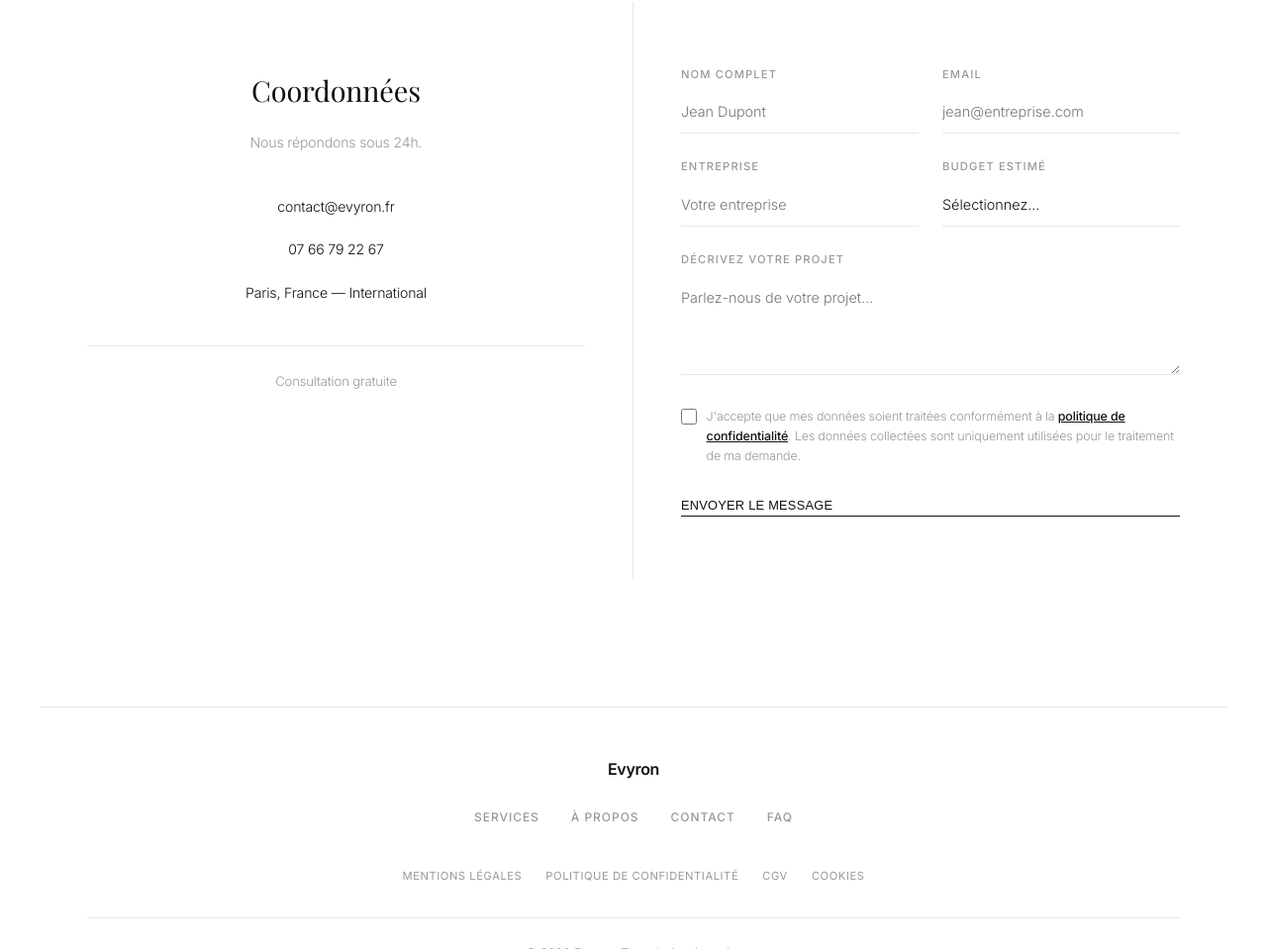
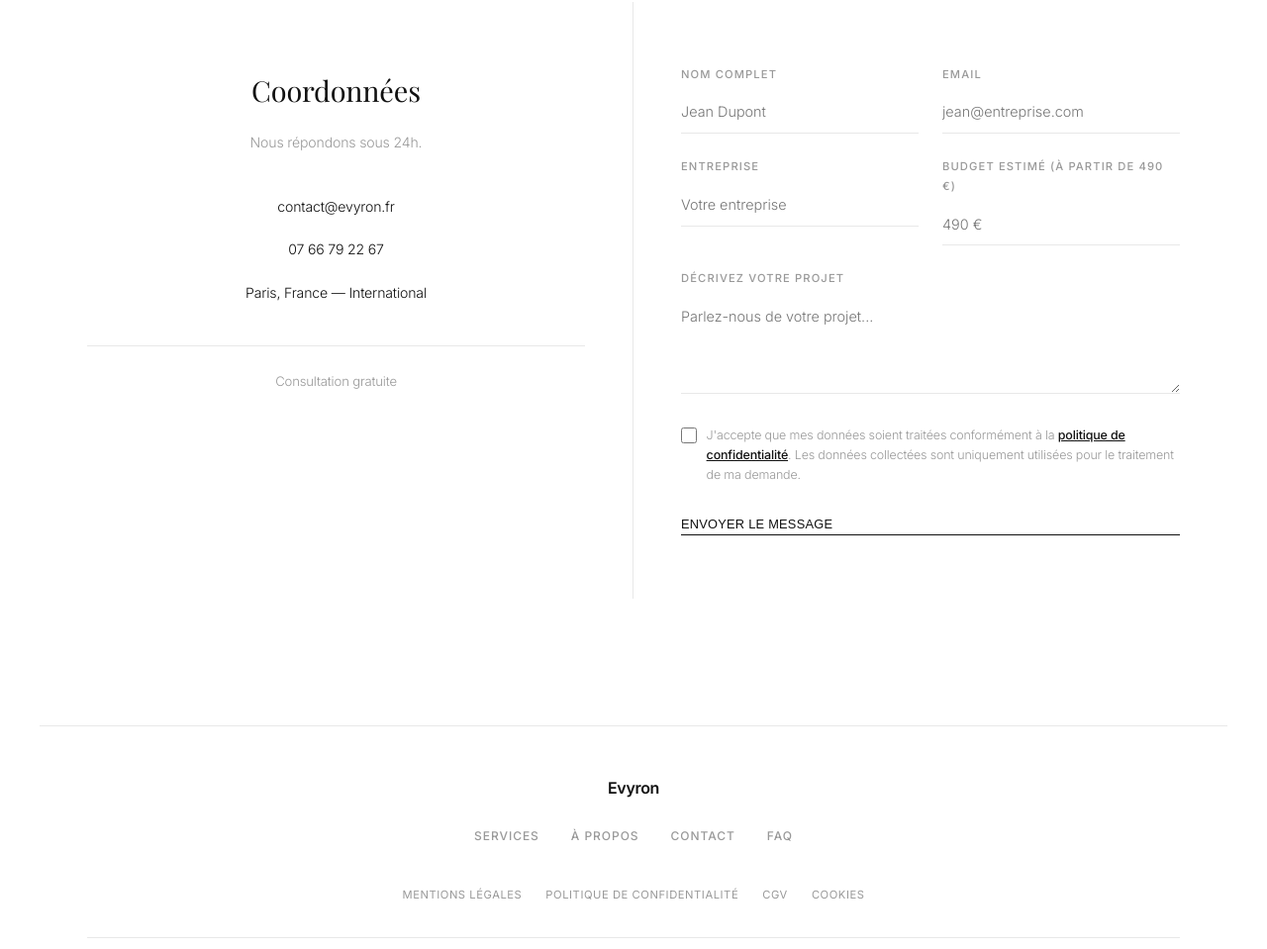
Before and after one commit to SkyZz171/EVYRON-Portfolio-V2, a website: page index.html in a window 1280 px wide. Shown: the part 5110-6069 px from the top of the page at 99% size. Drawn offline with nearby package versions, Linux system fonts and the light colour scheme; a web font is replaced by a local one.

Commit message:
Update budget field to custom input starting at 490€ and fix FAQ pricing
Replace dropdown budget selector with a number input (min 490€) in the
contact form. Update FAQ answer in both JSON-LD and visible section to
reflect the new starting price.

🤖 Generated with Codebuff
Co-Authored-By: Codebuff <noreply@codebuff.com>

```diff
--- a/index.html
+++ b/index.html
@@ -112,7 +112,7 @@
         "name": "Combien coûte la création d'un site web ?",
         "acceptedAnswer": {
           "@type": "Answer",
-          "text": "Le coût dépend de la complexité du projet. Un site vitrine commence à 5 000 €, un site e-commerce à 10 000 €. Contactez-nous pour un devis gratuit et personnalisé."
+          "text": "Le coût dépend de la complexité du projet. Nos prestations commencent à partir de 490 €. Contactez-nous pour un devis gratuit et personnalisé."
         }
       },
       {
@@ -1201,7 +1201,7 @@
       <div class="faq-list rv">
         <details class="faq-item">
           <summary>Combien coûte la création d'un site web ?</summary>
-          <p>Le coût dépend de la complexité du projet. Un site vitrine commence à 5 000 €, un site e-commerce à 10 000 €. Contactez-nous pour un devis gratuit et personnalisé.</p>
+          <p>Le coût dépend de la complexité du projet. Nos prestations commencent à partir de 490 €. Contactez-nous pour un devis gratuit et personnalisé.</p>
         </details>
         <details class="faq-item">
           <summary>Combien de temps faut-il pour créer un site web ?</summary>
@@ -1258,14 +1258,8 @@
                 <input type="text" name="entreprise" placeholder="Votre entreprise">
               </div>
               <div class="fg">
-                <label>Budget estimé</label>
-                <select name="budget">
-                  <option value="">Sélectionnez...</option>
-                  <option>5 000 € — 10 000 €</option>
-                  <option>10 000 € — 25 000 €</option>
-                  <option>25 000 € — 50 000 €</option>
-                  <option>50 000 € +</option>
-                </select>
+                <label>Budget estimé (à partir de 490 €)</label>
+                <input type="number" name="budget" min="490" step="10" placeholder="490 €">
               </div>
             </div>
             <div class="fg">
```
